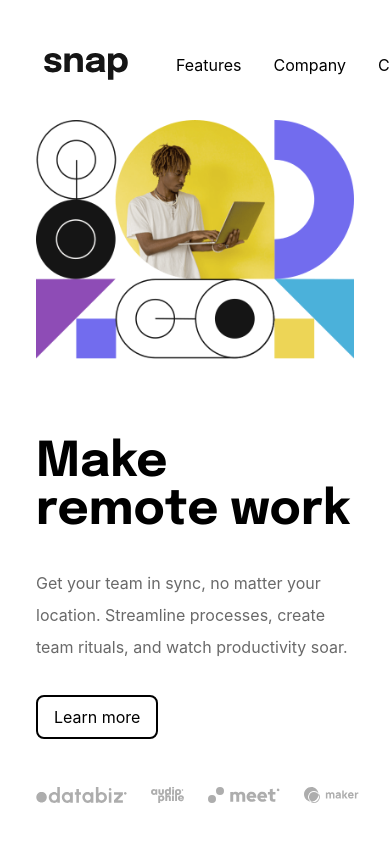
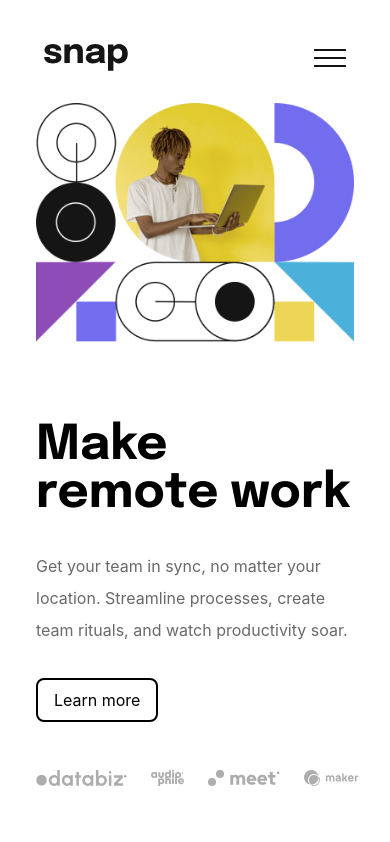
Before and after one commit to jawad-mwadama/intro-section-with-dropdown, a React (Vite) app: page / in a window 390 px wide. Shown: the top 842 px of the page. Built offline with nearby package versions, Linux system fonts and the light colour scheme.

Commit message:
added nav with necessary states

```diff
--- a/src/Navbar/Navbar.jsx
+++ b/src/Navbar/Navbar.jsx
@@ -1,5 +1,4 @@
 //import React from "react";
-import logo from "../assets/images/logo.svg";
 //import todoIcon from "../assets/images/icon-todo.svg";
 
 // const navLinks = [
@@ -73,13 +72,24 @@ import logo from "../assets/images/logo.svg";
 //   );
 // }
 
+import { useState } from "react";
+import logo from "../assets/images/logo.svg";
+import hamburgerMenu from "../assets/images/icon-menu.svg";
+import closeMenu from "../assets/images/icon-close-menu.svg";
+
 function Navbar() {
+  const [nav, setNav] = useState(false);
+
+  const handleToggle = () => setNav(!nav);
+
   return (
-    <nav>
-      <div className="m-8 flex items-center justify-between">
-        <div className="flex gap-12">
-          <img src={logo} alt="/" />
-          <ul className="flex gap-8">
+    <>
+      <nav className="m-8 flex items-center justify-between">
+        {/* Logo and desktop links */}
+        <div className="flex items-center gap-12">
+          <img src={logo} alt="logo" />
+
+          <ul className="hidden gap-8 md:flex">
             <li>Features</li>
             <li>Company</li>
             <li>Careers</li>
@@ -87,14 +97,58 @@ function Navbar() {
           </ul>
         </div>
 
-        <div className="flex items-center gap-6">
+        {/* Desktop buttons */}
+        <div className="hidden items-center gap-6 md:flex">
           <a href="/login">Login</a>
-          <span className="rounded-lg border-2 border-black p-2">
-            <button>Register</button>
-          </span>
+          <button className="rounded-lg border-2 border-black p-2">
+            Register
+          </button>
         </div>
-      </div>
-    </nav>
+
+        {/* Hamburger button */}
+        <button
+          type="button"
+          onClick={handleToggle}
+          className="z-30 block md:hidden"
+        >
+          <img
+            src={nav ? closeMenu : hamburgerMenu}
+            alt={nav ? "Close menu" : "Open menu"}
+          />
+        </button>
+      </nav>
+
+      {/* background for active mobile menu */}
+
+      {/* Dark overlay */}
+      {nav && (
+        <div
+          onClick={handleToggle}
+          className="fixed inset-0 z-10 bg-black/50 md:hidden"
+        />
+      )}
+
+      {/* Mobile navigation */}
+      <nav
+        className={`fixed top-0 right-0 z-20 flex h-full w-[70%] flex-col justify-between bg-white p-6 transition-transform duration-300 ${
+          nav ? "translate-x-0" : "translate-x-full"
+        } md:hidden`}
+      >
+        <ul className="mt-16 flex flex-col gap-8">
+          <li>Features</li>
+          <li>Company</li>
+          <li>Careers</li>
+          <li>About</li>
+        </ul>
+
+        <div className="flex flex-col items-center gap-6">
+          <a href="/login">Login</a>
+          <button className="w-full rounded-lg border-2 border-black p-2">
+            Register
+          </button>
+        </div>
+      </nav>
+    </>
   );
 }
 
```
